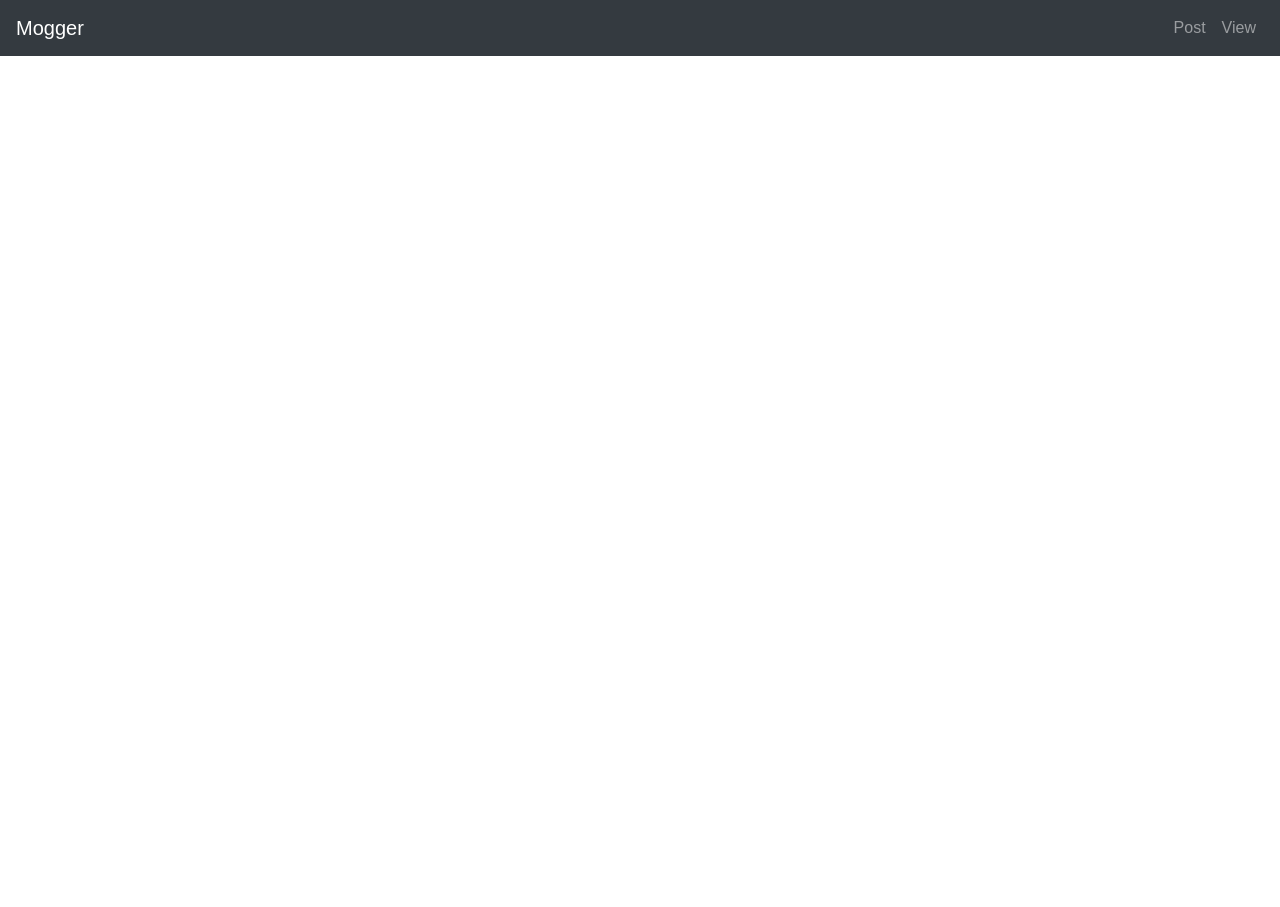
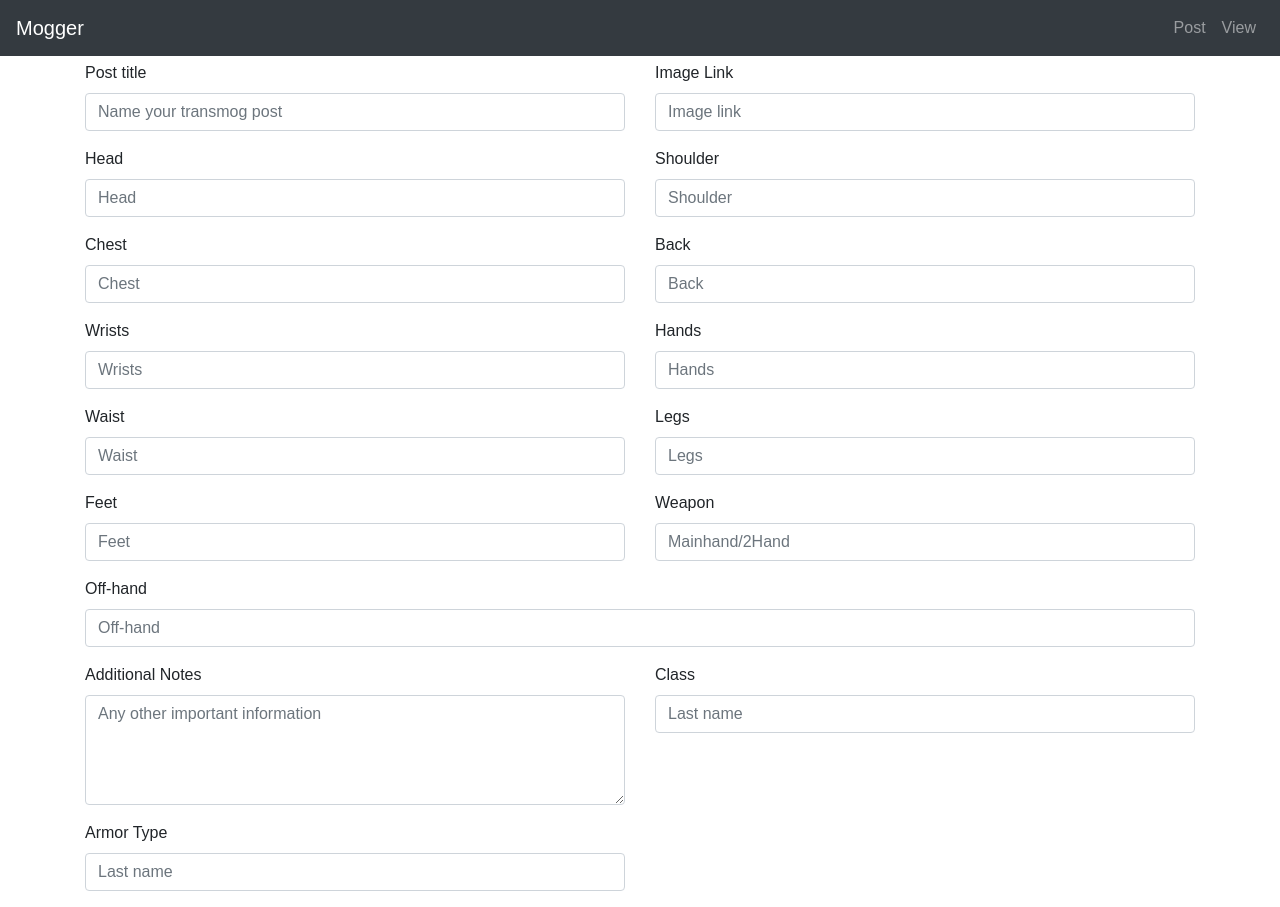
Before and after one commit to Danex2/mogger, a React (Create React App) app in the folder mogger-front/: page /post in a window 1280 px wide. Before the commit the page ends 800 px from the top, so only its background shows below. Built offline with nearby package versions, Linux system fonts and the light colour scheme.

Commit message:
added post component

```diff
--- a/mogger-front/src/App.css
+++ b/mogger-front/src/App.css
@@ -36,6 +36,7 @@
   flex-direction: row;
   margin-top: 0.5px;
   flex-wrap: wrap;
+  margin-bottom: 10px;
 }
 
 .card {
@@ -46,3 +47,14 @@
 .card-img-top {
   margin-top: 10px;
 }
+
+html,
+body,
+#root,
+#root > div {
+  height: 100%;
+}
+
+.post-container {
+  height: 100%;
+}
--- a/mogger-front/src/App.js
+++ b/mogger-front/src/App.js
@@ -3,6 +3,7 @@ import Navbar from '../src/components/Navbar';
 import { Link, BrowserRouter, Switch, Route } from 'react-router-dom';
 import ViewContainer from './components/ViewContainer';
 import ViewItem from './components/ViewItem';
+import Post from './components/Post';
 
 class App extends Component {
   render() {
@@ -12,6 +13,7 @@ class App extends Component {
           <Navbar />
           <Route exact path="/view" component={ViewContainer} />
           <Route exact path="/view/:id" component={ViewItem} />
+          <Route exact path="/post" component={Post} />
         </div>
       </BrowserRouter>
     );
--- a/mogger-front/src/components/Navbar.js
+++ b/mogger-front/src/components/Navbar.js
@@ -21,9 +21,9 @@ const Navbar = () => {
       <div className="collapse navbar-collapse" id="navbarNav">
         <ul className="navbar-nav ml-auto">
           <li className="nav-item">
-            <a className="nav-link" href="#">
+            <Link to="/post" className="nav-link">
               Post
-            </a>
+            </Link>
           </li>
           <li className="nav-item">
             <Link to="/view" className="nav-link">
--- /dev/null
+++ b/mogger-front/src/components/Post.js
@@ -0,0 +1,97 @@
+import React, { Component } from 'react';
+
+class Post extends Component {
+  render() {
+    return (
+      <div className="container post-container d-flex align-items-center">
+        <form>
+          <h1 className="text-center">Post new transmog</h1>
+          <div class="row">
+            <div class="col-lg-6 mb-3">
+              <label for="formGroupExampleInput2">Post title</label>
+              <input
+                type="text"
+                class="form-control"
+                placeholder="Name your transmog post"
+              />
+            </div>
+            <div class="col-lg-6 mb-3">
+              <label for="formGroupExampleInput2">Image Link</label>
+              <input
+                type="text"
+                class="form-control"
+                placeholder="Image link"
+              />
+            </div>
+            <div class="col-lg-6 mb-3">
+              <label for="formGroupExampleInput2">Head</label>
+              <input type="text" class="form-control" placeholder="Head" />
+            </div>
+            <div class="col-lg-6 mb-3">
+              <label for="formGroupExampleInput2">Shoulder</label>
+              <input type="text" class="form-control" placeholder="Shoulder" />
+            </div>
+            <div class="col-lg-6 mb-3">
+              <label for="formGroupExampleInput2">Chest</label>
+              <input type="text" class="form-control" placeholder="Chest" />
+            </div>
+            <div class="col-lg-6 mb-3">
+              <label for="formGroupExampleInput2">Back</label>
+              <input type="text" class="form-control" placeholder="Back" />
+            </div>
+            <div class="col-lg-6 mb-3">
+              <label for="formGroupExampleInput2">Wrists</label>
+              <input type="text" class="form-control" placeholder="Wrists" />
+            </div>
+            <div class="col-lg-6 mb-3">
+              <label for="formGroupExampleInput2">Hands</label>
+              <input type="text" class="form-control" placeholder="Hands" />
+            </div>
+            <div class="col-lg-6 mb-3">
+              <label for="formGroupExampleInput2">Waist</label>
+              <input type="text" class="form-control" placeholder="Waist" />
+            </div>
+            <div class="col-lg-6 mb-3">
+              <label for="formGroupExampleInput2">Legs</label>
+              <input type="text" class="form-control" placeholder="Legs" />
+            </div>
+            <div class="col-lg-6 mb-3">
+              <label for="formGroupExampleInput2">Feet</label>
+              <input type="text" class="form-control" placeholder="Feet" />
+            </div>
+            <div class="col-lg-6 mb-3">
+              <label for="formGroupExampleInput2">Weapon</label>
+              <input
+                type="text"
+                class="form-control"
+                placeholder="Mainhand/2Hand"
+              />
+            </div>
+            <div class="col-lg-12 mb-3">
+              <label for="formGroupExampleInput2">Off-hand</label>
+              <input type="text" class="form-control" placeholder="Off-hand" />
+            </div>
+            <div class="col-lg-6 mb-3">
+              <label for="formGroupExampleInput2">Additional Notes</label>
+              <textarea
+                class="form-control"
+                placeholder="Any other important information"
+                rows="4"
+              />
+            </div>
+            <div class="col-lg-6 mb-3">
+              <label for="formGroupExampleInput2">Class</label>
+              <input type="text" class="form-control" placeholder="Last name" />
+            </div>
+            <div class="col-lg-6 mb-3">
+              <label for="formGroupExampleInput2">Armor Type</label>
+              <input type="text" class="form-control" placeholder="Last name" />
+            </div>
+          </div>
+        </form>
+      </div>
+    );
+  }
+}
+
+export default Post;
--- a/mogger-front/src/components/ViewItem.js
+++ b/mogger-front/src/components/ViewItem.js
@@ -17,7 +17,7 @@ class ViewItem extends Component {
     return (
       <div className="row">
         <div className="container d-flex justify-content-center">
-          <div className="card mb-3 col-lg-9 col-sm-12">
+          <div className="card mb-3 col-lg-9 col-sm-8">
             <img
               className="card-img-top"
               src={data.imgLink}
@@ -44,6 +44,7 @@ class ViewItem extends Component {
             </div>
           </div>
         </div>
+        <div>{data.notes}</div>
       </div>
     );
   }
```
